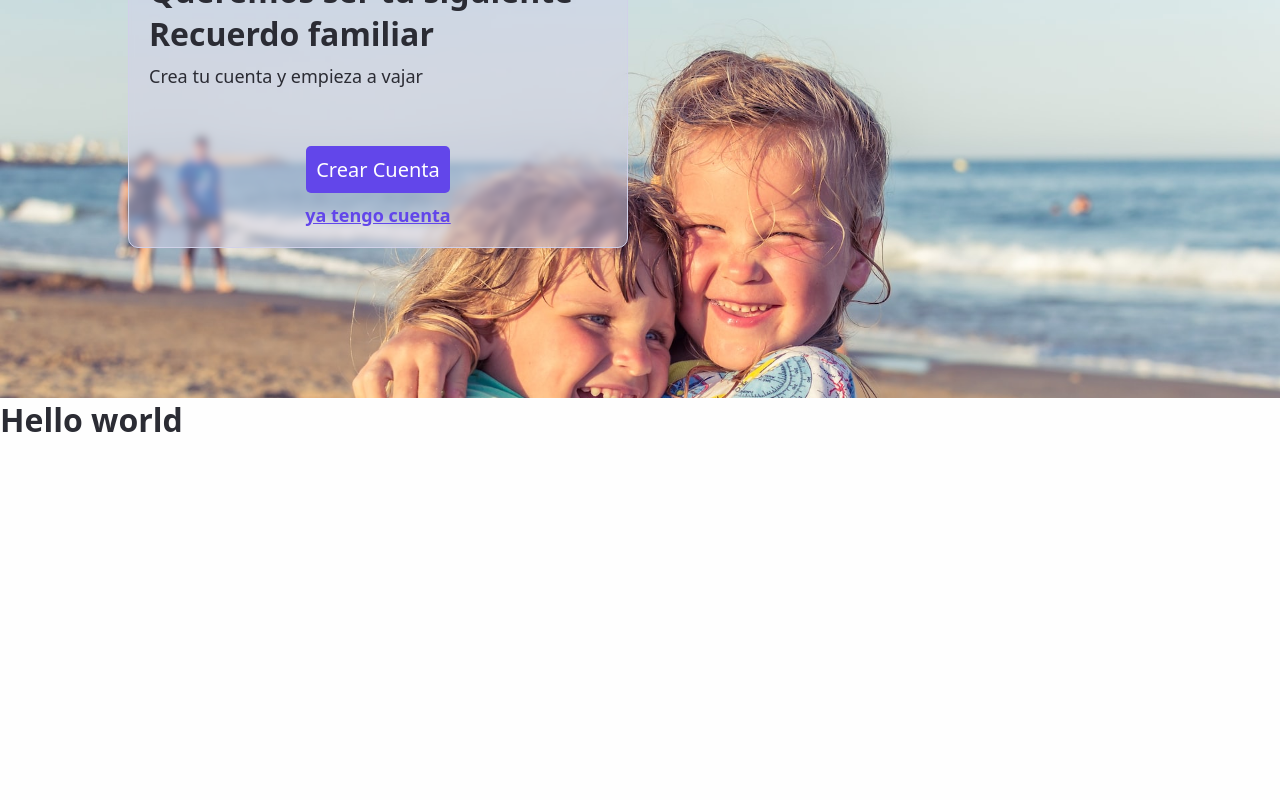
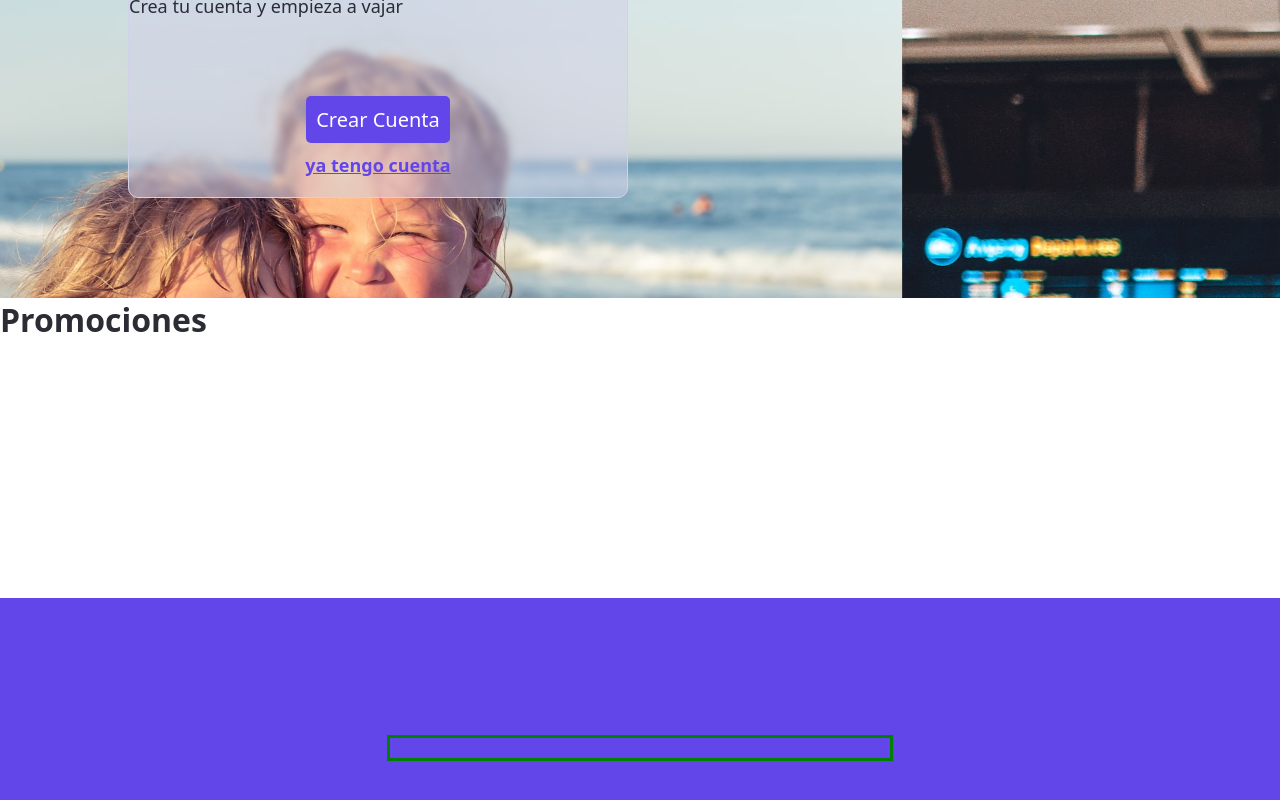
Before and after one commit to BraulioSG/Travel-Agancy-FE, a React (Vite) app: page / in a window 1280 px wide. Shown: the part 278-1078 px from the top of the page. Before the commit the page ends 800 px from the top, so only its background shows below. Built offline with nearby package versions, Linux system fonts and the light colour scheme; a web font is replaced by a local one.

Commit message:
scroll fixed

```diff
--- a/src/App.scss
+++ b/src/App.scss
@@ -6,10 +6,19 @@
     box-sizing: border-box;
     font-family: system-ui, -apple-system, BlinkMacSystemFont, 'Segoe UI', Roboto, Oxygen, Ubuntu, Cantarell, 'Open Sans', 'Helvetica Neue', sans-serif;
 }
-body {
+
+html{
+    max-width: 100%;
+}
+.root {
     background-color: $background;
+    width: 100vw;
+    min-width: 100vh;
+    position: relative;
 }
 h1,h2,h3,h4,h5,h6{
+    display: inline-block;
+    max-width: 100%;
     color: $headline
 }
 
--- a/src/Components/BannerScroll.scss
+++ b/src/Components/BannerScroll.scss
@@ -1,20 +1,22 @@
 @import '../index.scss';
 .banner{
-    margin: auto;
-    max-width: $max-section-width;
-    width: 100vw;
-    height: 600px;
+
+    overflow: hidden;
+    height: 500px;
+    width: 100%;
+    margin: 0;
+    max-height: 500px;
     position: relative;
     display: flex;
     align-items: center;
     background-color: $lila;
     z-index: 0;
+
     .banner-scroll{
         position: absolute;
         top: 0;
         left: 0;
-        width: 100%;
-        height: 100%;
+        width: 100vw;
         overflow: hidden;
         z-index: -1;
         .banner-scroll-container{
@@ -22,6 +24,8 @@
             max-width: calc(5*$max-section-width);
             animation: banner-scroll 10s ease infinite;
             .banner-scroll-segment{
+                max-width: 100vw;
+                overflow-x: hidden;
                 display: inline-flex;
                 align-content: flex-end;
                 .banner-scroll-segment-image{
@@ -33,7 +37,7 @@
     }
 
     .banner-text{
-        padding: 20px;
+        padding-left: 20;
         background-color: rgba($color: $lila, $alpha: 0.5);
         backdrop-filter: blur(3px);
         border-radius: 10px;
@@ -42,7 +46,7 @@
         $font-size: 32px;
         font-size: $font-size;
         font-weight: bold;
-        width: 90vw;
+        width: 90%;
         max-width: 500px;
         height: 90%;
         max-height: 300px;
--- /dev/null
+++ b/src/Components/Footer.jsx
@@ -0,0 +1,13 @@
+import './Footer.scss';
+
+function Footer() {
+    return (
+        <>
+            <footer className="footer">
+                <div className="footer-content"></div>
+            </footer>
+        </>
+    );
+}
+
+export default Footer;
--- /dev/null
+++ b/src/Components/Footer.scss
@@ -0,0 +1,19 @@
+@import '../index.scss';
+
+.footer{
+
+    width: 100%;
+    background-color: $purple;
+    min-height: 300px;
+    display: flex;
+    justify-content: center;
+    align-items: center;
+    position: relative;
+    overflow-x: hidden;
+    .footer-content{
+        width: 500px;
+        height: 20px;
+        outline: 3px solid green;
+        max-width: $max-section-width;
+    }
+}
--- /dev/null
+++ b/src/Components/HomeSection.jsx
@@ -0,0 +1,7 @@
+import './HomeSection.scss';
+
+function HomeSection(props) {
+    return <div className="home-section">{props.children}</div>;
+}
+
+export default HomeSection;
--- /dev/null
+++ b/src/Components/HomeSection.scss
@@ -0,0 +1,8 @@
+@import '../index.scss';
+.home-section{
+    width: 100%;
+    right: 0;
+    max-width: $max-section-width;
+    min-height: 300px;
+    margin: auto;
+}
--- a/src/Components/Navbar.scss
+++ b/src/Components/Navbar.scss
@@ -1,12 +1,11 @@
 @import '../index.scss';
 .navbar{
-    width: 100vw;
+    width: 100%;
     border-bottom: 3px solid $purple;
     background-color: $white;
     position: sticky;
     z-index: 100;
     top: 0;
-
     .navbar-desktop-menu{
         position: relative;
         display: flex;
--- a/src/Pages/Home.jsx
+++ b/src/Pages/Home.jsx
@@ -4,13 +4,18 @@ import './Home.scss';
 //components
 import Navbar from '../Components/Navbar';
 import BannerScroll from '../Components/BannerScroll';
+import HomeSection from '../Components/HomeSection';
+import Footer from '../Components/Footer';
 
 function Home() {
     return (
         <>
             <Navbar />
             <BannerScroll />
-            <h1>Hello world</h1>
+            <HomeSection>
+                <h1>Promociones</h1>
+            </HomeSection>
+            <Footer />
         </>
     );
 }
```
